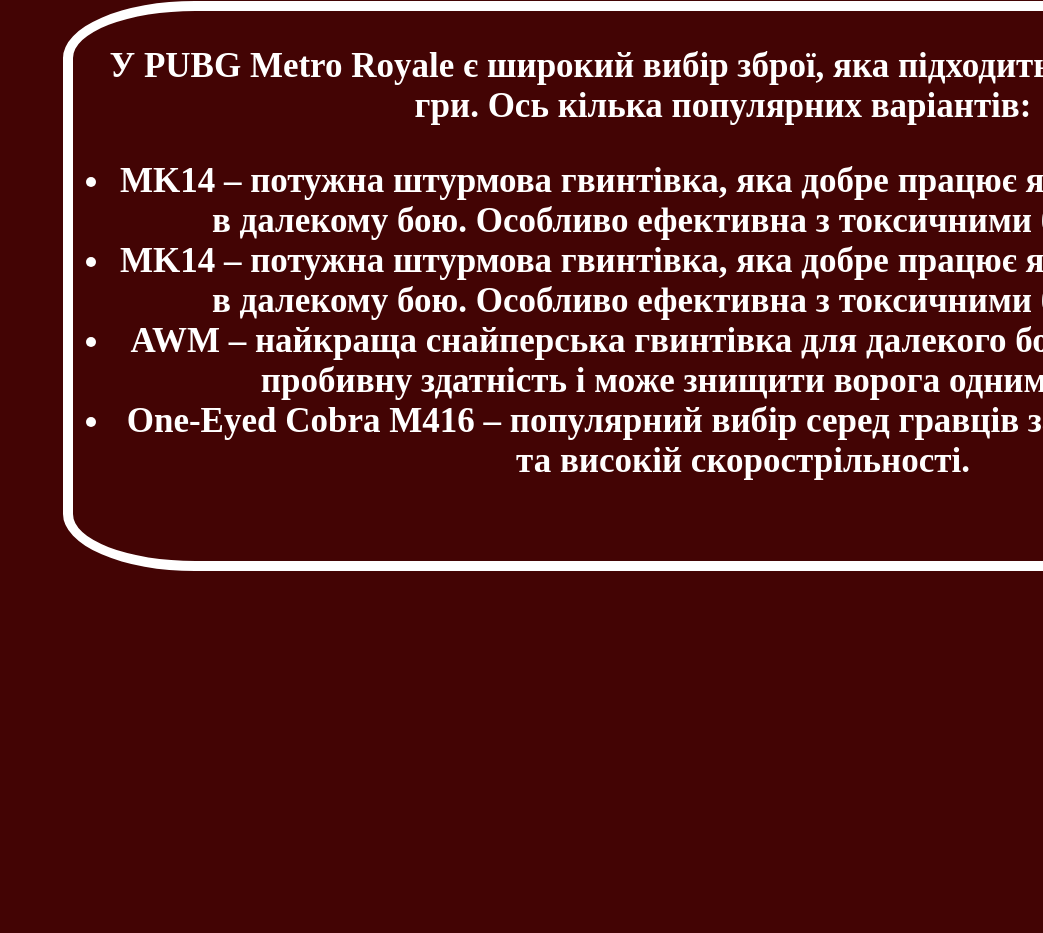
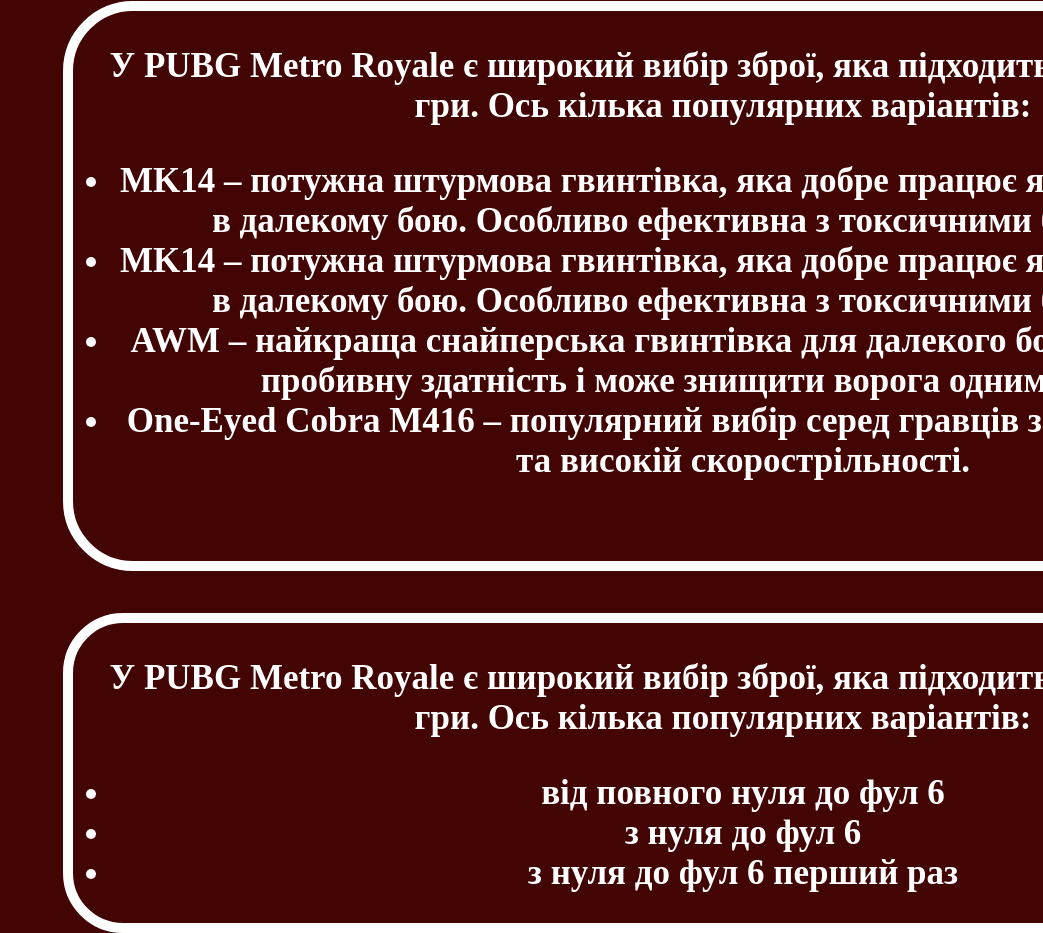
Before and after one commit to fraero4ok/-, a plain HTML site: page Курсова Жидик/ZHIDIK OSTAP/indexinformation.html in a window 1280 px wide. Shown: the part 2347-3280 px from the top of the page, without its empty margins (237-1280 px from the left). Before the commit the page ends 2918 px from the top, so only its background shows below. Drawn offline with Linux system fonts and the light colour scheme.

Commit message:
Add files via upload

```diff
--- a/Курсова Жидик/ZHIDIK OSTAP/indexinformation.html
+++ b/Курсова Жидик/ZHIDIK OSTAP/indexinformation.html
@@ -3,7 +3,7 @@
 <head>
     <meta charset="UTF-8">
     <meta name="viewport" content="width=device-width, initial-scale=1.0">
-    <title>Document</title>
+    <title>Information</title>
     <link rel="stylesheet" href="styleinformation.css">
 </head>
 <body>
@@ -54,8 +54,16 @@
            <li>MK14 – потужна штурмова гвинтівка, яка добре працює як у ближньому, так і в далекому бою. Особливо ефективна з токсичними боєприпасами.</li>
            <li>AWM – найкраща снайперська гвинтівка для далекого бою. Вона має високу пробивну здатність і може знищити ворога одним пострілом.</li>
            <li>One-Eyed Cobra M416 – популярний вибір серед гравців завдяки стабільності та високій скорострільності.</li>
-      </ul></h3>
+      </ul></h3></div>
+      <br><br><br><br><br><br><br><br><br><br><br><br><br><br><br><br><br><br><br><br><br><br><br><br><br><br><br><br><br><br><br><br><br><br>
+<div class="P"  >
 
+      <h3 align="center">У PUBG Metro Royale є широкий вибір зброї, яка підходить для різних стилів гри. Ось кілька популярних варіантів: </h3>
+     <h3 align="center"> <ul>
+                                <li><a href="https://www.youtube.com/watch?v=rU4yHdxdmH0">від повного нуля до фул 6</a> </li>
+                                <li><a href="https://www.youtube.com/watch?v=2IWaPJPSwTU">з нуля до фул 6</a></li>
+                                <li><a href="https://www.youtube.com/watch?v=-0pgPs71_3k">з нуля до фул 6 перший раз</a></li>
+      </ul></h3></div>
 
 
 </body>
--- a/Курсова Жидик/ZHIDIK OSTAP/style1.css
+++ b/Курсова Жидик/ZHIDIK OSTAP/style1.css
@@ -62,5 +62,5 @@ img{
     height: 400px;
     position: absolute;
     left: 0;
-    top: 475px;
+    top: 550px;
 }
--- /dev/null
+++ b/Курсова Жидик/ZHIDIK OSTAP/style555555.css
@@ -0,0 +1,24 @@
+body{
+    background-image: url(images/6bcb4-17207666067085-1920.webp);
+
+}
+a{
+    height: 200px;
+    width: 200px;
+}
+.q{
+        height: 300px;
+    width: 400px;
+    position: absolute;
+        top: 40%;
+    left: 25%;
+}
+
+.p{
+    height: 250px;
+    width: 250px;
+    position: absolute;
+    top: 45%;
+    left: 90%;
+
+}
--- a/Курсова Жидик/ZHIDIK OSTAP/styleinformation.css
+++ b/Курсова Жидик/ZHIDIK OSTAP/styleinformation.css
@@ -33,7 +33,7 @@ h2{
 }
 .m{
     border: 10px solid #ffffff ;
-    border-radius: 10%;
+    border-radius: 75px;
     width: 1300px;
     height: 700px;
     position: absolute;
@@ -42,9 +42,21 @@ h2{
 }
 .l{
     border: 10px solid #ffffff ;
-    border-radius: 10%;
+    border-radius: 70px;
     width: 1300px;
     height: 550px;
     position: absolute;
     left: 300px;
 }
+.P{
+        border: 10px solid #ffffff ;
+    border-radius: 60px;
+    width: 1300px;
+    height: 300px;
+    position: absolute;
+    left: 300px;
+}
+a{
+ text-decoration: none;
+    color: white;
+}
```
Also changed, not shown: Курсова Жидик/ZHIDIK OSTAP/index555555.html (added, +13 -0 lines), Курсова Жидик/ZHIDIK OSTAP/indexkarta.html (+1 -1 lines).
